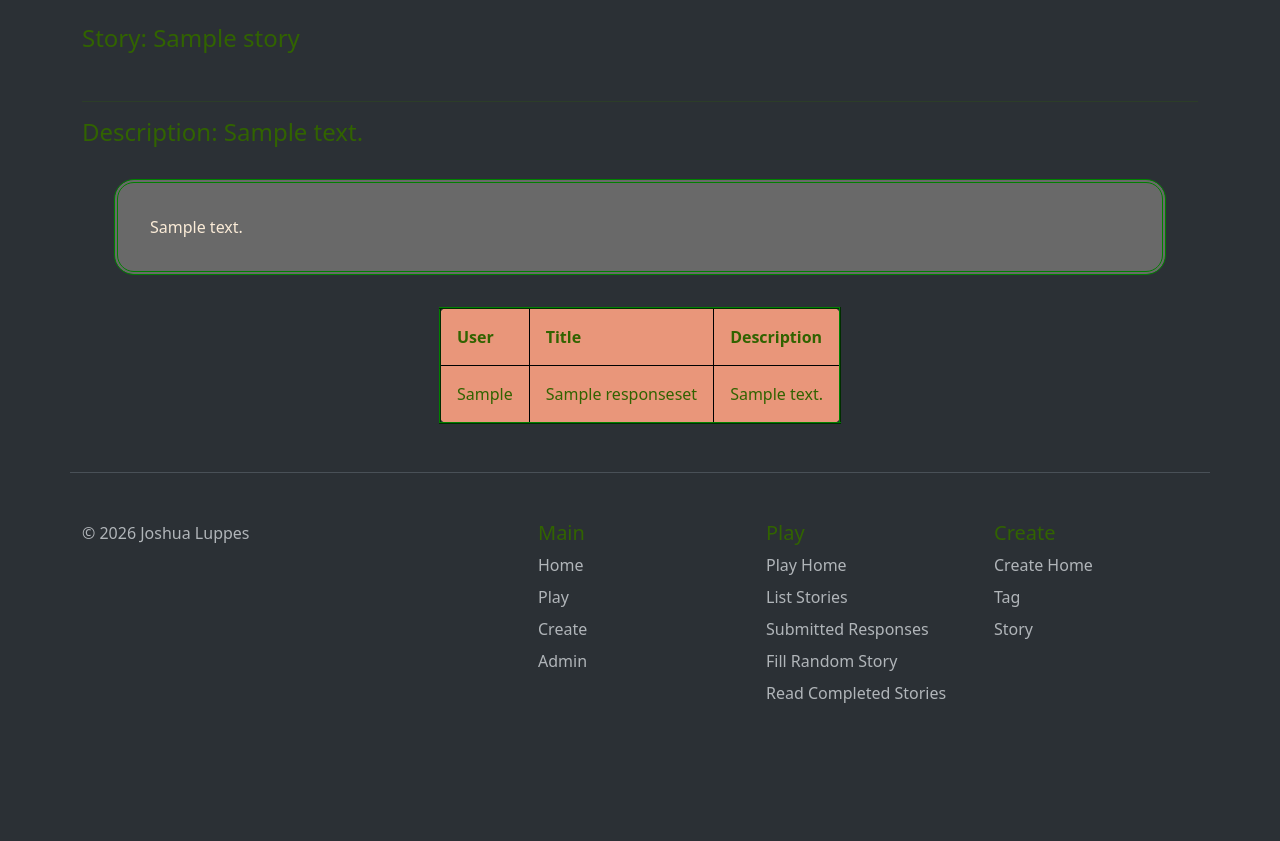
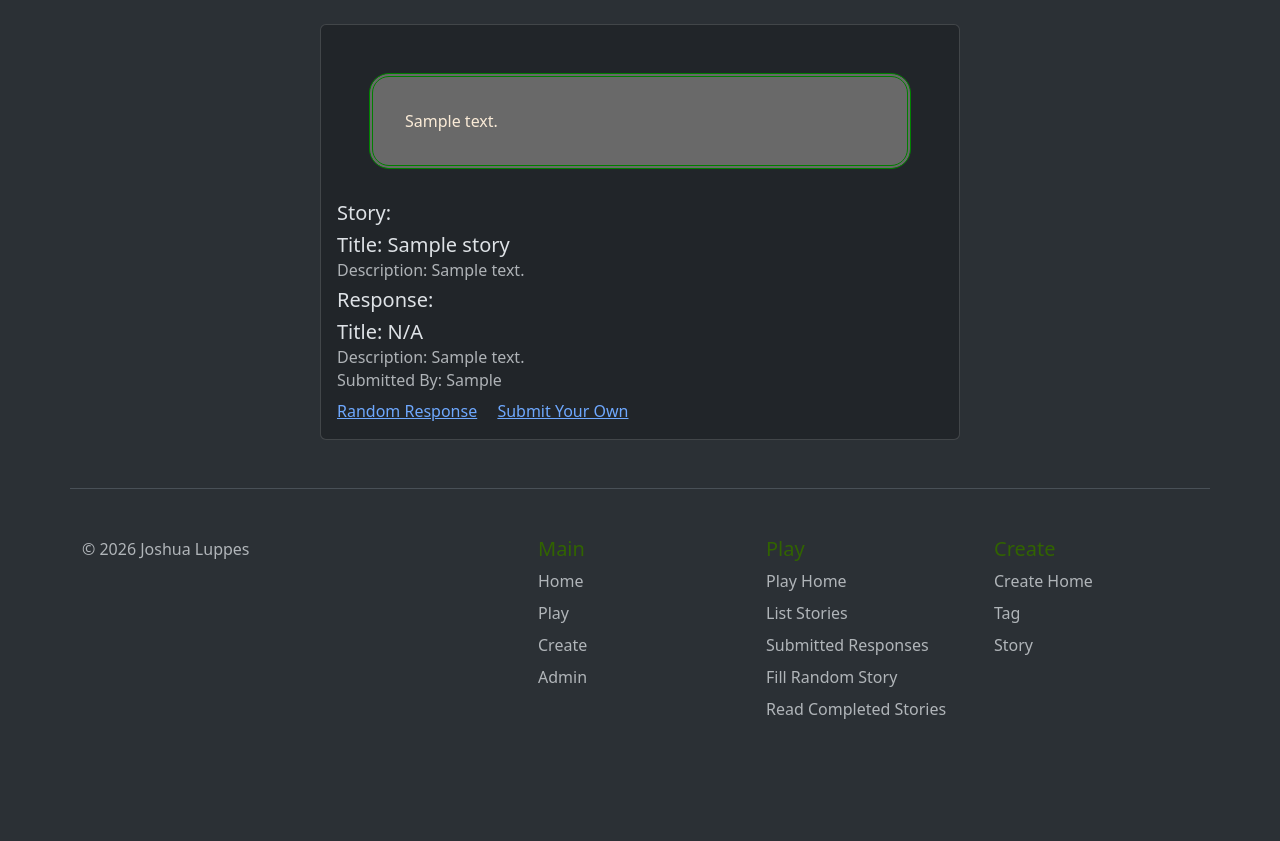
Before and after one commit to JLuppes/MaddestLibber, a Flask app: page /play/read?storyId=1&responseSetId=1 in a window 1280 px wide. Shown: the part 73-914 px from the top of the page. Before the commit the page ends 776 px from the top, so only its background shows below. Run offline with Flask 3, Linux system fonts and the light colour scheme; tables that the repository leaves empty hold one stand-in row (values such as "Sample post").

Commit message:
Add bootstrap styles to finished story page

```diff
--- a/blueprints/play/templates/finishedStory.html
+++ b/blueprints/play/templates/finishedStory.html
@@ -1,37 +1,25 @@
 {%extends 'base.html'%}
 {% block content %}
 
-<div class="titleBox">
-    <div class="titleCard">
-        <h4>Story: {{story.name}}</h4>
-        <br />
-        <hr />
-        <h4>Description: {{story.description}}</h4>
+<div class="container">
+    <div class="mx-auto card mb-4" style="width: 40rem;">
+        <div class="card-body">
+            <div class="storyBox">
+                <p class="card-text" id="theStory">No story yet!</p>
+            </div>
+            <h5 class="card-title">Story:</h5>
+            <h5 class="card-title">Title: {%if story.name%}{{story.name}}{%else%}N/A{%endif%}</h5>
+            <h6 class="card-subtitle mb-2 text-body-secondary">Description: {%if story.description%}{{story.description}}{%else%}N/A{%endif%}</h6>
+            <h5 class="card-title">Response:</h5>
+            <h5 class="card-title">Title: {%if responseSet.name%}{{responseSet.name}}{%else%}N/A{%endif%}</h5>
+            <h6 class="card-subtitle mb-2 text-body-secondary">Description: {%if responseSet.description%}{{responseSet.description}}{%else%}N/A{%endif%}</h6>
+            <h6 class="card-subtitle mb-2 text-body-secondary">Submitted By: {%if responseSet.user%}{{responseSet.user}}{%else%}N/A{%endif%}</h6>
+            <a href="#" class="card-link">Random Response</a>
+            <a href="#" class="card-link">Submit Your Own</a>
+        </div>
     </div>
 </div>
 
-<div class="storyBox">
-    <p id="theStory">No story yet!</p>
-</div>
-
-<div class="submittedBlock">
-    <table>
-        <thead>
-            <tr>
-                <th>User</th>
-                <th>Title</th>
-                <th>Description</th>
-            </tr>
-        </thead>
-        <tbody>
-            <tr>
-                <td>{{responseSet.user}}</td>
-                <td>{{responseSet.title}}</td>
-                <td>{{responseSet.description}}</td>
-            </tr>
-        </tbody>
-    </table>
-</div>
 
 {%endblock%}
 
```
